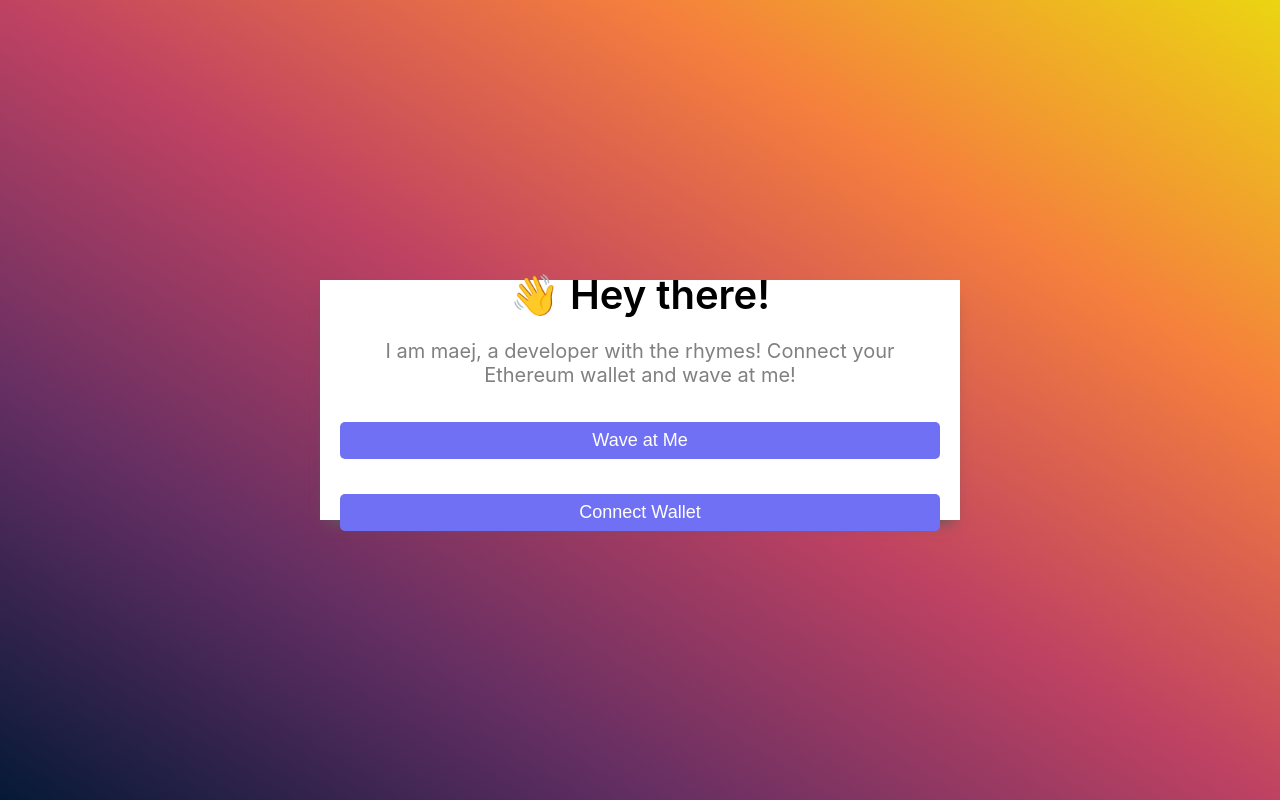
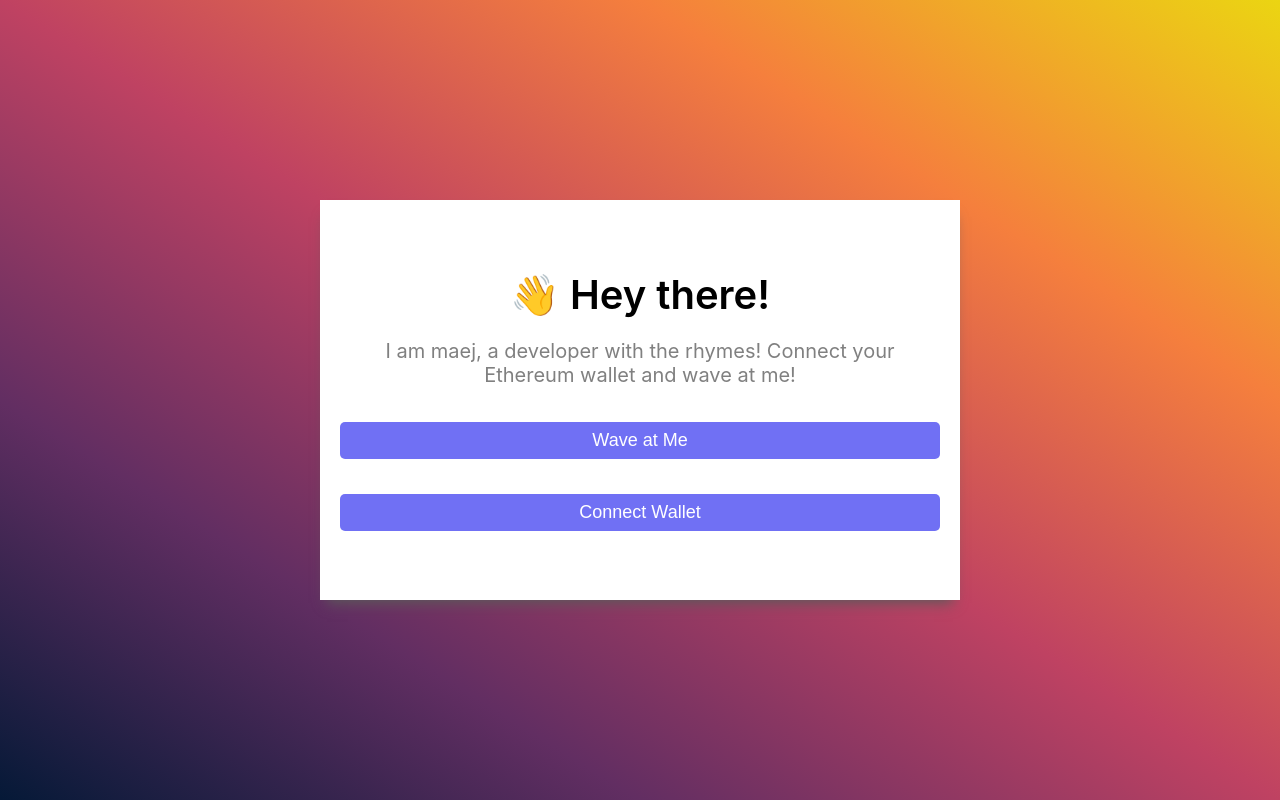
Before and after one commit to mmsesay/wave-portal-web, a React (Create React App) app: page / in a window 1280 px wide. Built offline with nearby package versions, Linux system fonts and the light colour scheme; the HTML template or start-up script is replaced by a standard one.

Commit message:
Update dataContainer height

```diff
--- a/src/App.css
+++ b/src/App.css
@@ -13,7 +13,7 @@
   flex-direction: column;
   justify-content: center;
   max-width: 600px;
-  height: 30%;
+  height: 50%;
   padding: 0 20px;
   -webkit-box-shadow: 0px 10px 13px -7px #c0c0c0, 3px 6px 13px 3px rgba(240,240,240,0);
   box-shadow: 0px 10px 13px -7px #5b5a5a, 3px 6px 13px 3px rgba(240,240,240,0);
```
